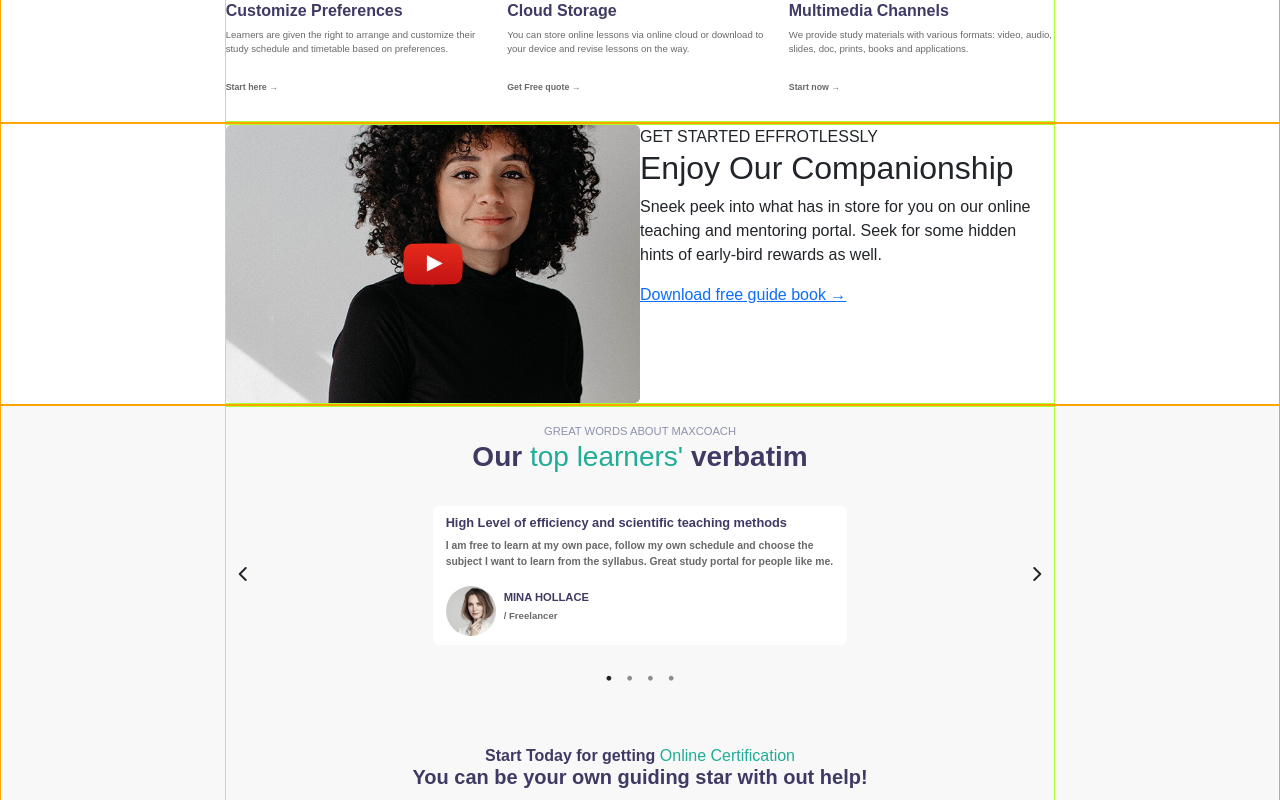
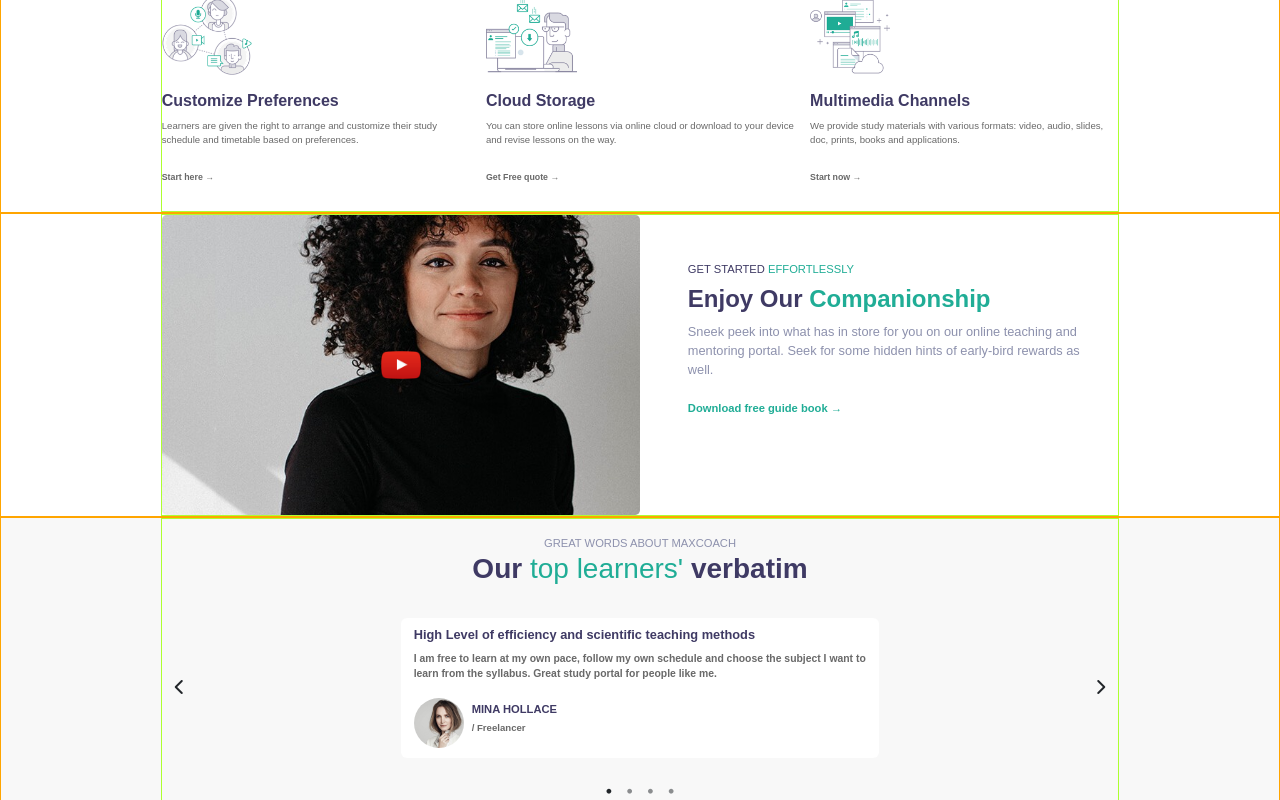
Before and after one commit to manuelcamaioni/proj-html-vuejs, a Vue app: page / in a window 1280 px wide. Shown: the part 1220-2020 px from the top of the page. Built offline with nearby package versions, Linux system fonts and the light colour scheme; a web font is replaced by a local one.

Commit message:
styled trailerMain component

```diff
--- a/src/components/MainComponents/CoursesMain.vue
+++ b/src/components/MainComponents/CoursesMain.vue
@@ -1,7 +1,7 @@
 <template>
     <article class="hero ">
         <div class="my-container py-3">
-            <hgroup>
+            <hgroup class="mb-3">
                 <p class="sup-title">Stimulated to learn?</p>
                 <h1 class="fs-3 mb-2">Featured Online Courses</h1>
             </hgroup>
--- a/src/components/MainComponents/TrailerMain.vue
+++ b/src/components/MainComponents/TrailerMain.vue
@@ -1,15 +1,16 @@
 <template>
     <article class="hero">
-        <div class="my-container d-flex">
-            <div class="video-container">
-                <img src="../../assets/img/home-2-popup-video-poster.jpg" alt="thumbnail's video">
+        <div class="my-container d-flex justify-content-between">
+            <div class="video-container d-flex align-items-center">
+                <img src="../../assets/img/home-2-popup-video-poster.jpg" alt="thumbnail's video" class="thumbnail">
                 <img src="../../assets/img/icon-youtube-play.png" alt="youtube icon" class="over-icon">
             </div>
             <div class="info-box">
 
-                <span class="text-uppercase">Get started effrotlessly</span>
-                <h2>Enjoy Our <span>Companionship</span></h2>
-                <p>Sneek peek into what has in store for you on our online teaching and mentoring portal. Seek for some
+                <h6 class="text-uppercase">Get started <span class="highlight">effortlessly</span></h6>
+                <h2>Enjoy Our <span class="highlight">Companionship</span></h2>
+                <p class="grey-text">Sneek peek into what has in store for you on our online teaching and mentoring portal.
+                    Seek for some
                     hidden hints of early-bird rewards as well.</p>
                 <a href="#">Download free guide book &#8594</a>
 
@@ -28,8 +29,11 @@ export default {
 @use "../../styles/variables.scss" as *;
 
 article.hero {
+    color: $primaryColor;
+
     .video-container {
         width: 50%;
+        height: 300px;
         overflow: hidden;
         border-radius: 0.3rem;
         position: relative;
@@ -39,10 +43,10 @@ article.hero {
             top: 50%;
             left: 50%;
             transform: translate(-50%, -50%);
-            width: 60px;
+            width: 40px;
         }
 
-        img {
+        img.thumbnail {
             width: 100%;
             border-radius: 0.3rem;
         }
@@ -50,7 +54,29 @@ article.hero {
     }
 
     .info-box {
-        width: 50%;
+        width: 45%;
+        padding-top: 3rem;
+        padding-right: 1rem;
+
+        h6 {
+            font-size: .7rem;
+        }
+
+        h2 {
+            font-size: 1.5rem;
+            font-weight: bold;
+        }
+
+        p {
+            font-size: .8rem;
+        }
+
+        a {
+            color: $primaryHighlight;
+            text-decoration: none;
+            font-weight: bold;
+            font-size: .7rem;
+        }
     }
 }
 </style>
--- a/src/styles/general.scss
+++ b/src/styles/general.scss
@@ -10,7 +10,7 @@
 }
 
 .my-container {
-    width: 65%;
+    width: 75%;
     margin: 0 auto;
     border: 1px solid greenyellow;
 }
```
